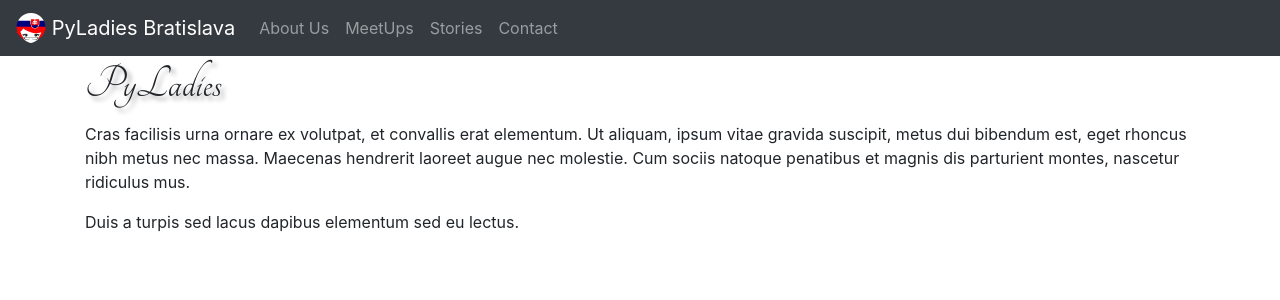
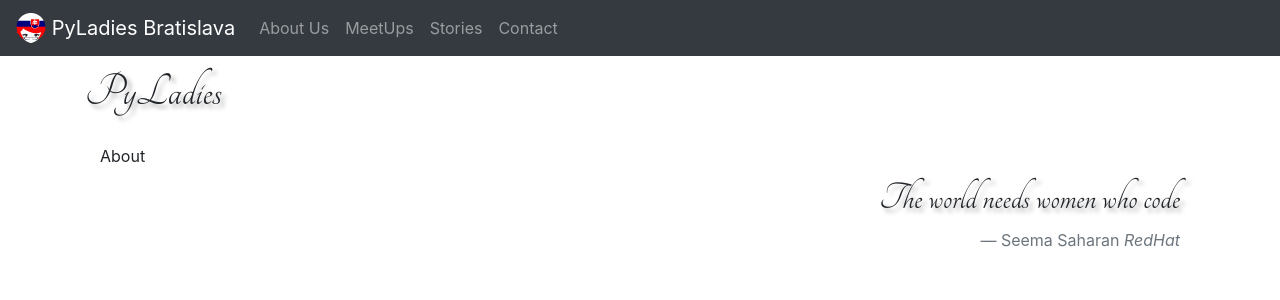
Before and after one commit to pyladies-bratislava/website, a React (Create React App) app in the folder frontend/: page / in a window 1280 px wide. Shown: the top 300 px of the page. Built offline with nearby package versions, Linux system fonts and the light colour scheme; no server answers.

Commit message:
home page update

```diff
--- a/frontend/src/Home.js
+++ b/frontend/src/Home.js
@@ -1,23 +1,31 @@
-import React, { Component } from "react";
+import React, {useState, useEffect} from 'react';
 import './assets/styles/Home.css'
 import './index.css'
 
-class Home extends Component {
-  render() {
+
+function Home() {
+    const [about, setAbout] = useState("About");
+
+    useEffect(() => {
+        fetch("/about").then(response => response.json()).then(data => {setAbout(data.about)})
+    }, [])
+
     return (
-      <div className="container">
-        <h2 className="header">PyLadies</h2>
-        <p>Cras facilisis urna ornare ex volutpat, et
-        convallis erat elementum. Ut aliquam, ipsum vitae
-        gravida suscipit, metus dui bibendum est, eget rhoncus nibh
-        metus nec massa. Maecenas hendrerit laoreet augue
-        nec molestie. Cum sociis natoque penatibus et magnis
-        dis parturient montes, nascetur ridiculus mus.</p>
-
-        <p>Duis a turpis sed lacus dapibus elementum sed eu lectus.</p>
-      </div>
-    );
-  }
+        <div className="container">
+            <p className="header">
+              PyLadies
+            </p>
+            <div className="container text-justify">
+              {about}
+            </div>
+            <div className="container">
+              <blockquote class="blockquote text-right">
+                <p class="mb-0 blockquote-main">The world needs women who code</p>
+                <footer class="blockquote-footer">Seema Saharan <cite title="Source Title">RedHat</cite></footer>
+              </blockquote>
+            </div>
+        </div>
+  );
 }
 
 export default Home;
--- a/frontend/src/assets/styles/Home.css
+++ b/frontend/src/assets/styles/Home.css
@@ -3,3 +3,9 @@
     font-size: 48px;
     text-shadow: 4px 4px 4px #aaa;
 }
+
+.blockquote-main {
+    font-family: 'Tangerine';
+    font-size: 40px;
+    text-shadow: 4px 4px 4px #aaa;
+}
```
Also changed, not shown: frontend/src/assets/Daniela.png (added).
